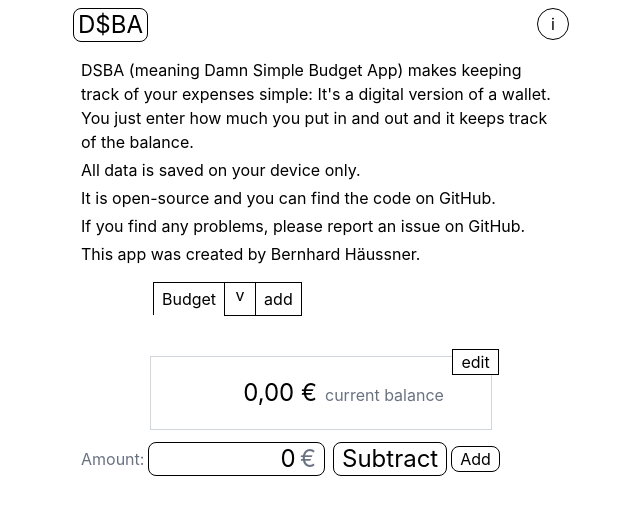
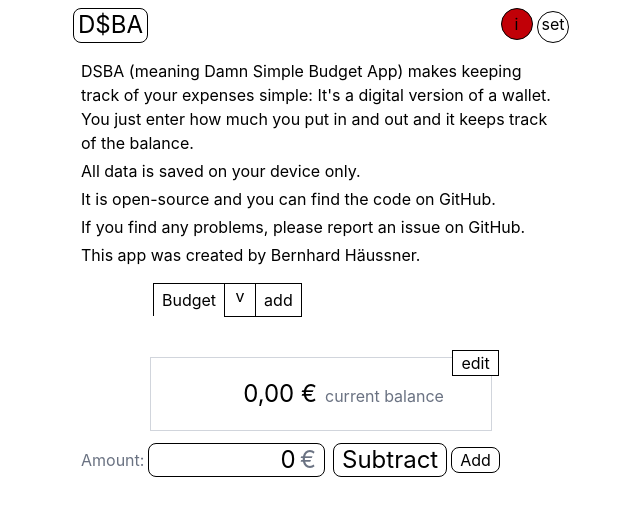
Before and after one commit to bxt/dsba, a SvelteKit app: page / in a window 1280 px wide. Shown: the top 516 px of the page, without its empty margins (319-959 px from the left). Built offline with nearby package versions, Linux system fonts and the light colour scheme.

Commit message:
feat: settings icon in nav

```diff
--- a/src/routes/+layout.svelte
+++ b/src/routes/+layout.svelte
@@ -25,6 +25,8 @@
       isManuallyOpened = !isManuallyOpened;
     }
   }
+
+  const isOpen = $derived(!isOnboardingCompleted() || isManuallyOpened);
 </script>
 
 <svelte:head>
@@ -35,15 +37,27 @@
 <header class="flex justify-center">
   <div class="flex w-full max-w-lg justify-between p-2">
     <h1 class="rounded-lg border px-1 text-2xl" aria-label="DSBA">D$BA</h1>
-    <button
-      onclick={toggle}
-      aria-label="toggle info box"
-      class="size-8 rounded-full border">i</button
-    >
+    <div>
+      <button
+        onclick={toggle}
+        aria-label="toggle info box"
+        aria-current={isOpen}
+        class="size-8 rounded-full border aria-current:bg-red-700">i</button
+      >
+      <a
+        aria-label="settings"
+        href={page.url.pathname === "/settings"
+          ? resolve("/")
+          : resolve("/settings")}
+        aria-current={page.url.pathname === "/settings"}
+        class="inline-block size-8 rounded-full border text-center aria-current:bg-red-700"
+        >set</a
+      >
+    </div>
   </div>
 </header>
 
-{#if !isOnboardingCompleted() || isManuallyOpened}
+{#if isOpen}
   <InfoBox />
 {/if}
 
@@ -54,7 +68,7 @@
     <div>Error!</div>
   {:else}
     <nav
-      class="wallet-navigation m-auto -mbs-8 flex w-full max-w-lg ps-22 pe-12"
+      class="wallet-navigation m-auto -mbs-8 flex w-full max-w-lg ps-22 pe-22"
     >
       <div class="relative">
         <h2
```
